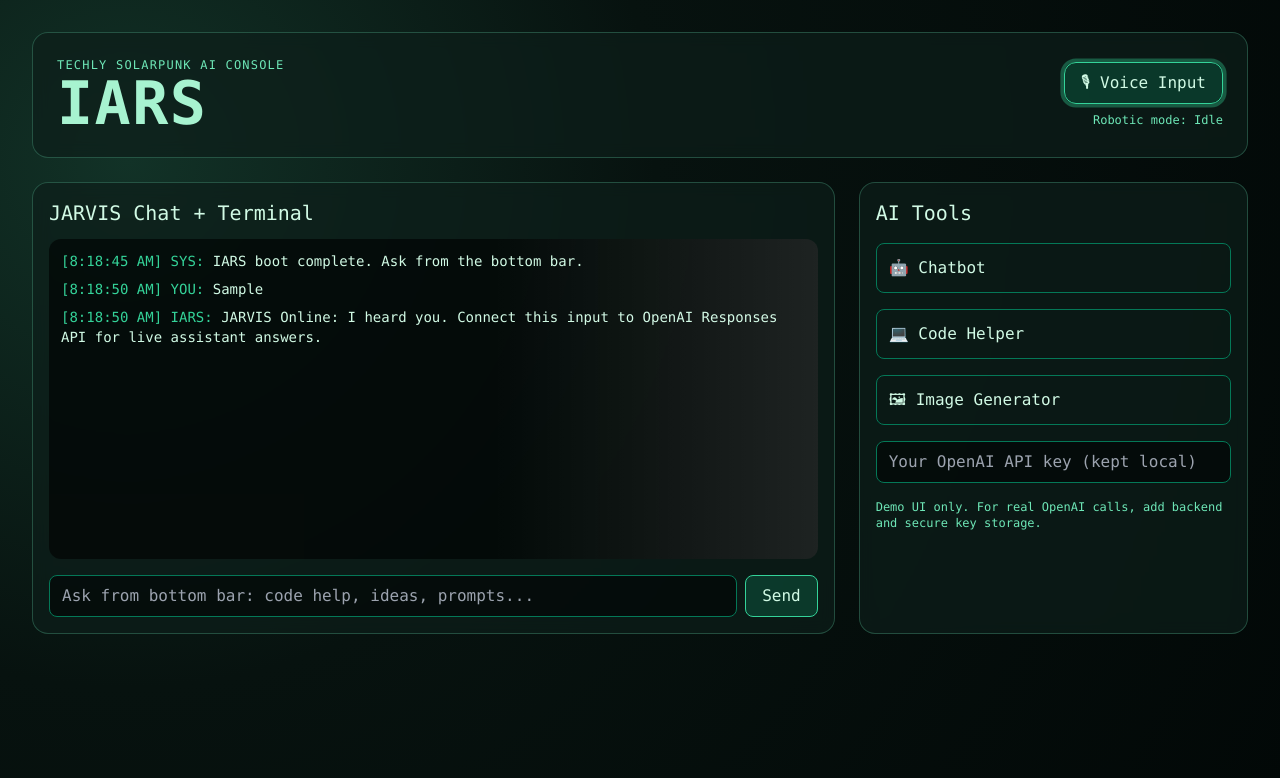
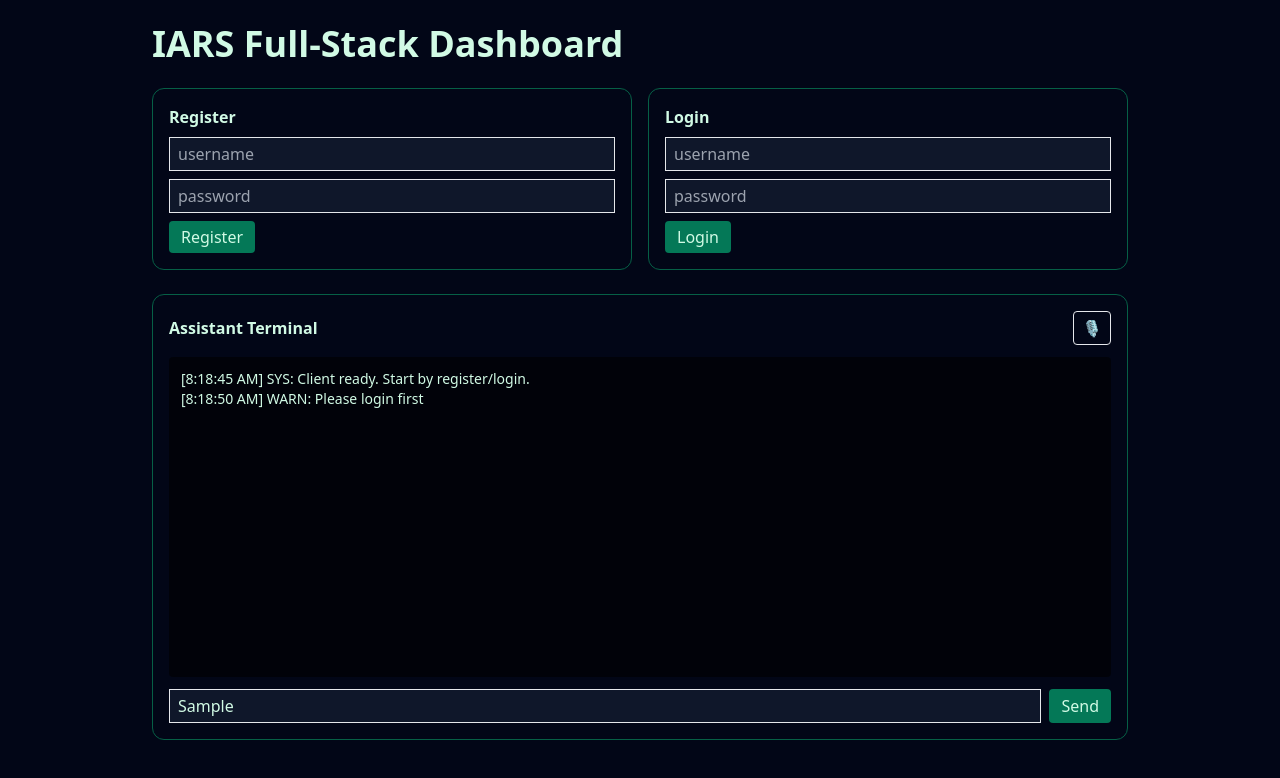
Before and after one commit to sharmatraders1998-cmd/YOUR-HUB, a plain HTML site: page a.html in a window 1280 px wide. Both pictures are taken after typing "Sample" into the empty fields and a click on the button "Send". Drawn offline with nearby package versions, Linux system fonts and the light colour scheme.

Commit message:
Update root a.html to full-stack IARS client dashboard

```diff
--- a/a.html
+++ b/a.html
@@ -3,94 +3,89 @@
 <head>
   <meta charset="UTF-8" />
   <meta name="viewport" content="width=device-width, initial-scale=1.0" />
-  <title>IARS • JARVIS Solarpunk Dashboard</title>
+  <title>IARS Full Stack</title>
   <script src="https://cdn.tailwindcss.com"></script>
-  <style>
-    :root{--neon:#6ee7b7;--bg:#07120f;--panel:#0d1f1a;--glow:#34d399}
-    body{background:radial-gradient(circle at 10% 20%, #123227 0%, var(--bg) 40%, #020807 100%);}
-    .glass{background:rgba(13,31,26,.7);backdrop-filter:blur(8px);border:1px solid rgba(110,231,183,.25)}
-    .pulse{animation:pulse 2.2s infinite}
-    @keyframes pulse{0%,100%{box-shadow:0 0 0 0 rgba(52,211,153,.45)}50%{box-shadow:0 0 0 16px rgba(52,211,153,0)}}
-    .scan{position:relative;overflow:hidden}
-    .scan:after{content:"";position:absolute;left:-120%;top:0;width:120%;height:100%;background:linear-gradient(90deg,transparent,rgba(255,255,255,.15),transparent);animation:scan 3s linear infinite}
-    @keyframes scan{100%{left:120%}}
-  </style>
 </head>
-<body class="text-emerald-100 min-h-screen font-mono">
-  <div class="max-w-7xl mx-auto p-4 md:p-8">
-    <header class="glass rounded-2xl p-6 mb-6 flex items-center justify-between">
-      <div>
-        <p class="text-xs uppercase tracking-widest text-emerald-300">Techly Solarpunk AI Console</p>
-        <h1 class="text-4xl md:text-6xl font-bold text-emerald-200 tracking-wide">IARS</h1>
+<body class="bg-slate-950 text-emerald-100 min-h-screen">
+  <div class="max-w-5xl mx-auto p-6 space-y-6">
+    <h1 class="text-4xl font-bold">IARS Full-Stack Dashboard</h1>
+
+    <div class="grid md:grid-cols-2 gap-4">
+      <div class="border border-emerald-800 rounded-xl p-4">
+        <h2 class="font-semibold mb-2">Register</h2>
+        <input id="rUser" class="w-full mb-2 bg-slate-900 border px-2 py-1" placeholder="username"/>
+        <input id="rPass" type="password" class="w-full mb-2 bg-slate-900 border px-2 py-1" placeholder="password"/>
+        <button id="register" class="bg-emerald-700 px-3 py-1 rounded">Register</button>
       </div>
-      <div class="text-right">
-        <button id="micBtn" class="pulse bg-emerald-500/20 border border-emerald-400 px-4 py-2 rounded-xl">🎙 Voice Input</button>
-        <p class="text-xs mt-2 text-emerald-300">Robotic mode: <span id="voiceState">Idle</span></p>
+      <div class="border border-emerald-800 rounded-xl p-4">
+        <h2 class="font-semibold mb-2">Login</h2>
+        <input id="lUser" class="w-full mb-2 bg-slate-900 border px-2 py-1" placeholder="username"/>
+        <input id="lPass" type="password" class="w-full mb-2 bg-slate-900 border px-2 py-1" placeholder="password"/>
+        <button id="login" class="bg-emerald-700 px-3 py-1 rounded">Login</button>
       </div>
-    </header>
+    </div>
 
-    <main class="grid md:grid-cols-3 gap-6">
-      <section class="md:col-span-2 glass rounded-2xl p-4">
-        <h2 class="text-xl mb-3">JARVIS Chat + Terminal</h2>
-        <div id="terminal" class="scan bg-black/60 rounded-xl p-3 h-80 overflow-auto text-sm space-y-2"></div>
-        <div class="mt-4 flex gap-2">
-          <input id="askInput" class="flex-1 bg-black/50 border border-emerald-700 rounded-lg px-3 py-2" placeholder="Ask from bottom bar: code help, ideas, prompts..."/>
-          <button id="sendBtn" class="bg-emerald-500/20 border border-emerald-400 rounded-lg px-4">Send</button>
-        </div>
-      </section>
-
-      <section class="glass rounded-2xl p-4 space-y-4">
-        <h2 class="text-xl">AI Tools</h2>
-        <button class="w-full text-left border border-emerald-700 rounded-lg p-3" data-tool="chat">🤖 Chatbot</button>
-        <button class="w-full text-left border border-emerald-700 rounded-lg p-3" data-tool="code">💻 Code Helper</button>
-        <button class="w-full text-left border border-emerald-700 rounded-lg p-3" data-tool="image">🖼 Image Generator</button>
-        <input id="apiKey" type="password" class="w-full bg-black/50 border border-emerald-700 rounded-lg px-3 py-2" placeholder="Your OpenAI API key (kept local)" />
-        <p class="text-xs text-emerald-300">Demo UI only. For real OpenAI calls, add backend and secure key storage.</p>
-      </section>
-    </main>
+    <div class="border border-emerald-800 rounded-xl p-4">
+      <div class="flex justify-between items-center">
+        <h2 class="font-semibold">Assistant Terminal</h2>
+        <button id="mic" class="border px-2 py-1 rounded">🎙</button>
+      </div>
+      <div id="terminal" class="bg-black/60 rounded p-3 h-80 overflow-auto mt-3 text-sm"></div>
+      <div class="flex gap-2 mt-3">
+        <input id="msg" class="flex-1 bg-slate-900 border px-2 py-1" placeholder="Ask anything"/>
+        <button id="send" class="bg-emerald-700 px-3 py-1 rounded">Send</button>
+      </div>
+    </div>
   </div>
 
 <script>
-const terminal = document.getElementById('terminal');
-const askInput = document.getElementById('askInput');
-const sendBtn = document.getElementById('sendBtn');
-const micBtn = document.getElementById('micBtn');
-const voiceState = document.getElementById('voiceState');
+const API="http://localhost:4000/api";
+let token=localStorage.getItem('iars_token')||'';
+const term=document.getElementById('terminal');
+const log=(t,w='SYS')=>{const d=document.createElement('div');d.textContent=`[${new Date().toLocaleTimeString()}] ${w}: ${t}`;term.appendChild(d);term.scrollTop=term.scrollHeight;};
 
-function log(line, who='SYS'){
-  const row=document.createElement('div');
-  row.innerHTML=`<span class='text-emerald-400'>[${new Date().toLocaleTimeString()}] ${who}:</span> ${line}`;
-  terminal.appendChild(row); terminal.scrollTop=terminal.scrollHeight;
+async function post(url, body, auth=false){
+  const res=await fetch(API+url,{method:'POST',headers:{'Content-Type':'application/json',...(auth?{Authorization:`Bearer ${token}`}:{})},body:JSON.stringify(body)});
+  const data=await res.json(); if(!res.ok) throw new Error(data.error||'Request failed'); return data;
 }
 
-function fakeAssistant(q){
-  const lower=q.toLowerCase();
-  if(lower.includes('code')) return 'Code Mode: I can help architect APIs, debug logic, and generate snippets.';
-  if(lower.includes('image')) return 'Image Mode: Describe style + subject + mood, and I generate prompt-ready image specs.';
-  return 'JARVIS Online: I heard you. Connect this input to OpenAI Responses API for live assistant answers.';
+document.getElementById('register').onclick=async()=>{
+  try{const data=await post('/auth/register',{username:rUser.value,password:rPass.value});token=data.token;localStorage.setItem('iars_token',token);log('Registered + logged in','AUTH');}
+  catch(e){log(e.message,'ERR');}
+};
+
+document.getElementById('login').onclick=async()=>{
+  try{const data=await post('/auth/login',{username:lUser.value,password:lPass.value});token=data.token;localStorage.setItem('iars_token',token);log('Logged in','AUTH');loadHistory();}
+  catch(e){log(e.message,'ERR');}
+};
+
+document.getElementById('send').onclick=ask;
+msg.addEventListener('keydown',(e)=>{if(e.key==='Enter')ask();});
+async function ask(){
+  if(!token) return log('Please login first','WARN');
+  const m=msg.value.trim(); if(!m) return;
+  log(m,'YOU'); msg.value='';
+  try{const data=await post('/assistant/chat',{message:m},true);log(data.reply,'IARS');}
+  catch(e){log(e.message,'ERR');}
 }
 
-function ask(){
-  const q=askInput.value.trim(); if(!q) return;
-  log(q,'YOU');
-  setTimeout(()=>log(fakeAssistant(q),'IARS'),400);
-  askInput.value='';
-}
-sendBtn.onclick=ask;
-askInput.addEventListener('keydown',e=>{if(e.key==='Enter') ask();});
-
-micBtn.onclick=()=>{
-  const SR = window.SpeechRecognition || window.webkitSpeechRecognition;
-  if(!SR){log('SpeechRecognition not supported in this browser.','WARN');return;}
-  const rec=new SR(); rec.lang='en-US'; rec.interimResults=false;
-  voiceState.textContent='Listening...';
-  rec.onresult=(e)=>{const text=e.results[0][0].transcript; askInput.value=text; log(text,'VOICE'); ask();};
-  rec.onerror=()=>{voiceState.textContent='Error';};
-  rec.onend=()=>{voiceState.textContent='Idle';};
-  rec.start();
+async function loadHistory(){
+  if(!token) return;
+  const res=await fetch(API+'/assistant/history',{headers:{Authorization:`Bearer ${token}`}});
+  const data=await res.json();
+  (data.messages||[]).forEach((m)=>log(m.content,m.role.toUpperCase()));
 }
 
-log('IARS boot complete. Ask from the bottom bar.','SYS');
+document.getElementById('mic').onclick=()=>{
+  const SR=window.SpeechRecognition||window.webkitSpeechRecognition;
+  if(!SR)return log('Speech not supported','WARN');
+  const r=new SR(); r.lang='en-US';
+  r.onresult=(e)=>{msg.value=e.results[0][0].transcript;ask();};
+  r.start();
+};
+
+log('Client ready. Start by register/login.');
+loadHistory();
 </script>
 </body>
 </html>
```
